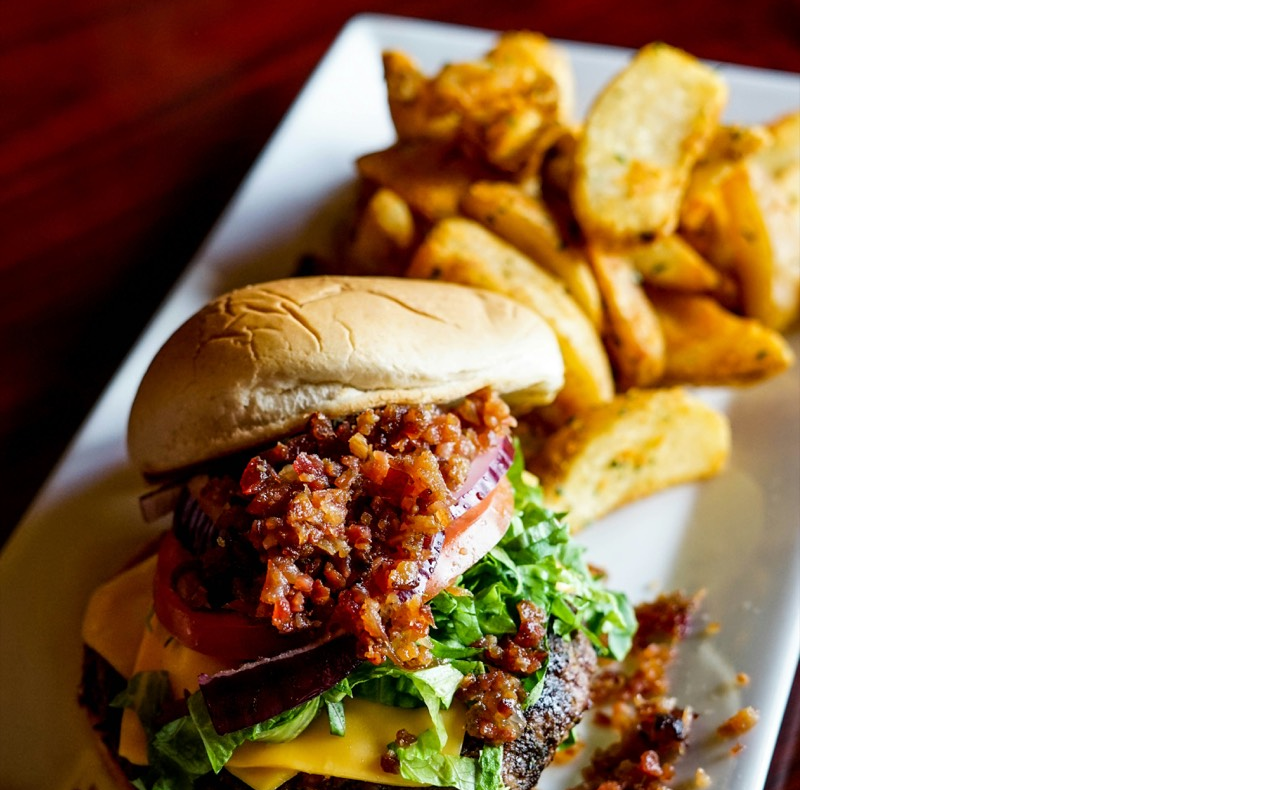
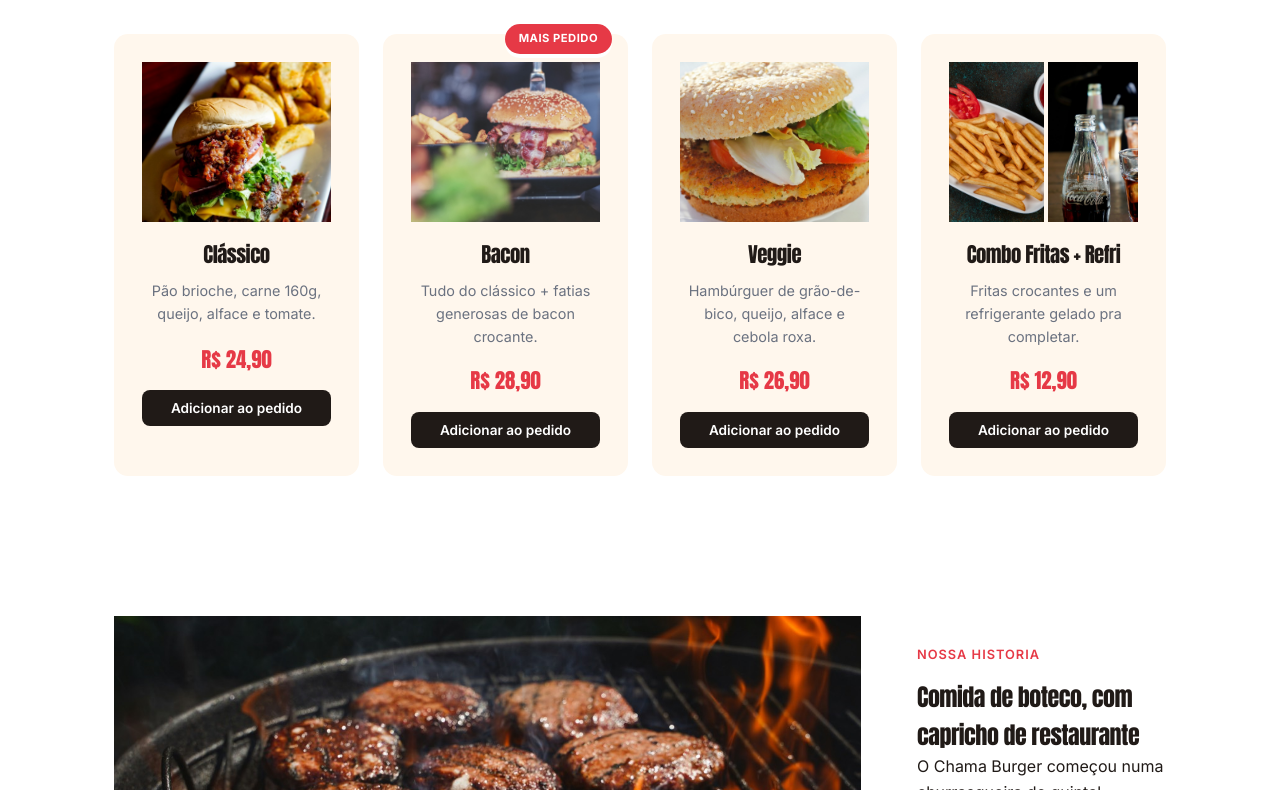
Before and after one commit to ianngd/senai-sp, a plain HTML site: page 03. html-projeto-chamaburger/index.html in a window 1280 px wide. Shown: the part 757-1547 px from the top of the page. Drawn offline with Linux system fonts and the light colour scheme.

Commit message:
atualizando css

```diff
--- a/03. html-projeto-chamaburger/style.css
+++ b/03. html-projeto-chamaburger/style.css
@@ -228,3 +228,152 @@ img {
     max-width: 480px;
     margin-bottom: 32px;
 }
+
+.destaque-imagem {
+    flex-grow: 1;
+    flex-basis: 260px;
+    max-width: 420px;
+    border-radius: var(--radius);
+    overflow: hidden;
+    box-shadow: 0 20px 40px rgba(0,0,0,0.35);
+}
+
+.destaque-imagem img {
+    width: 100%;
+    aspect-ratio: 4/5;
+    object-fit: cover;
+}
+
+.cardapio{
+    max-width: 1100px;
+    margin: 0 auto;
+    padding: 80px 24px;
+    text-align: center;
+}
+
+.cardapio h2{
+    font-size: 2.2rem;
+    margin-bottom: 48px;
+}
+
+.cardapio-itens{
+    display: flex;
+    gap: 24px;
+    flex-wrap: wrap;
+    justify-content: center;
+}
+
+.cardapio-item{
+    background: var(--color-light);
+    border-radius: var(--radius);
+    padding: 28px;
+    flex-grow: 1;
+    flex-basis: 220px;
+    max-width: 260px;
+    position: relative;
+    transition: transform 0.2s ease, box-shadow 0.2s ease;
+}
+
+.cardapio-item:hover{
+    transform: translateY(-6px);
+    box-shadow: 0 12px 24px rgba(0,0,0,0.12);
+}
+
+.selo{
+    position: absolute;
+    top: -10px;
+    right: 16px;
+    background: var(--color-primary);
+    color: #fff;
+    font-size: 0.7rem;
+    font-weight: 700;
+    text-transform: uppercase;
+    letter-spacing: 0.5px;
+    padding: 6px 14px;
+    border-radius: 999px;
+    box-shadow: 0 4px
+}
+
+.cardapio-item-imagem{
+    width: 100%;
+    height: 160px;
+    margin-bottom: 16px;
+    border-radius: var(--border-radius);
+    overflow: hidden;
+}
+
+.cardapio-item-imagem img{
+    width: 100%;
+    height: 100%;
+    object-fit: cover;
+}
+
+.cardapio-item-imagem-combo{
+    display: flex;
+    gap: 4px;
+}
+
+.cardapio-item-imagem-combo img{
+    width: 50%;
+    height: 100%;
+    object-fit: cover;
+}
+
+.cardapio-item h3{
+    font-size: 1.3rem;
+    margin-bottom: 8px;
+}
+
+.cardapio-item p{
+    color: var(--color-gray);
+    font-size: 0.9rem;
+    margin-bottom: 16px;
+    min-height: 48px
+}
+
+.preco{
+    font-family: var(--font-titulo);
+    color: var(--color-primary);
+    font-size: 1.3rem;
+}
+
+.adicionar-carrinho{
+    display:block;
+    width: 100%;
+    margin-top: 14px;
+    padding: 10px;
+    background: var(--color-dark);
+    color: #fff;
+    border: none;
+    border-radius: 8px;
+    font-family: var(--font-base);
+    font-weight: 600;
+    font-size: 0.85rem;
+    cursor: pointer;
+    transition: background 0.2s ease;
+}
+.sobre{
+    max-width: 1100px;
+    margin: 0 auto;
+    padding: 60px 24px;
+    display: flex;
+    align-items: center;
+    gap: 56px;
+}
+
+.sobre-texto{
+    flex-grow: 1;
+    flex-basis: 400px;
+
+}
+
+.secao-rotulo{
+    display: inline-block;
+    font-family: var(--font-base);
+    font-size: 0.8rem;
+    font-weight: 600;
+    color: var(--color-primary);
+    text-transform: uppercase;
+    letter-spacing: 1px;
+    margin-bottom: 12px;
+}
```
